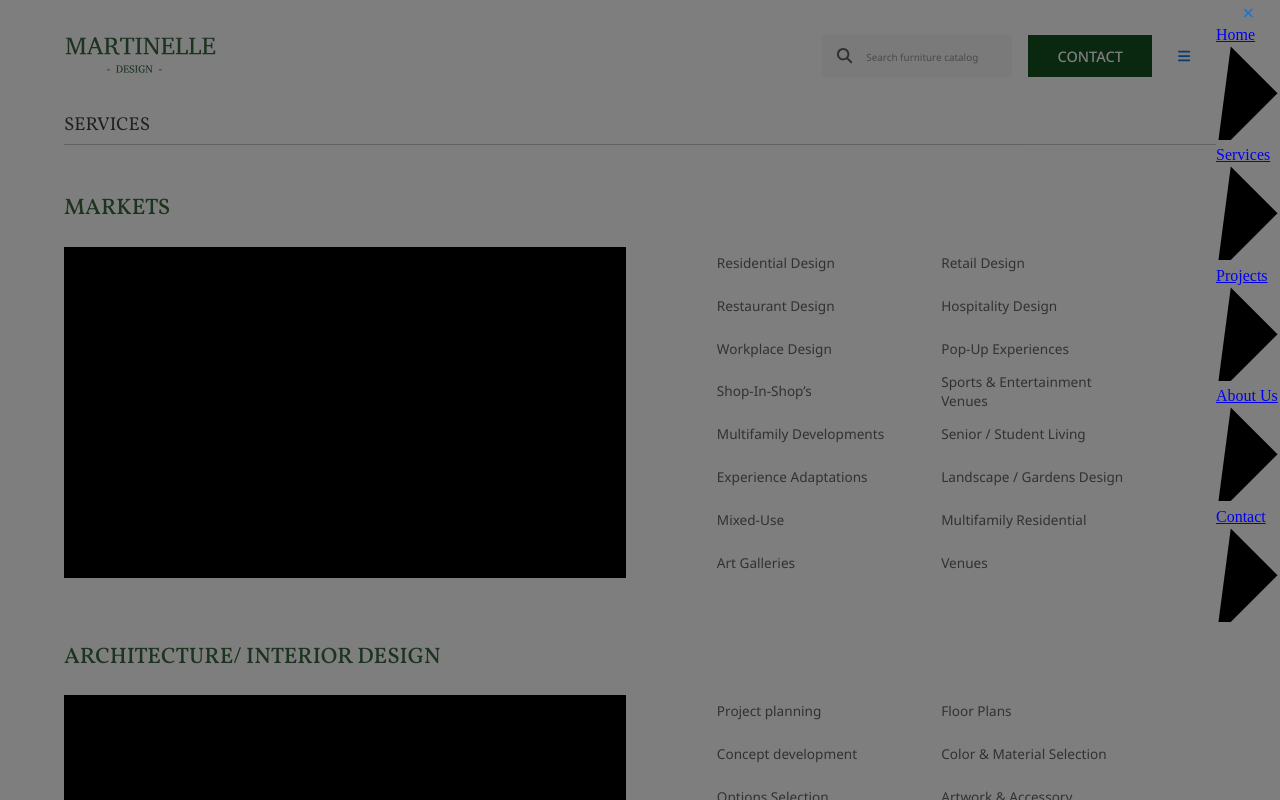
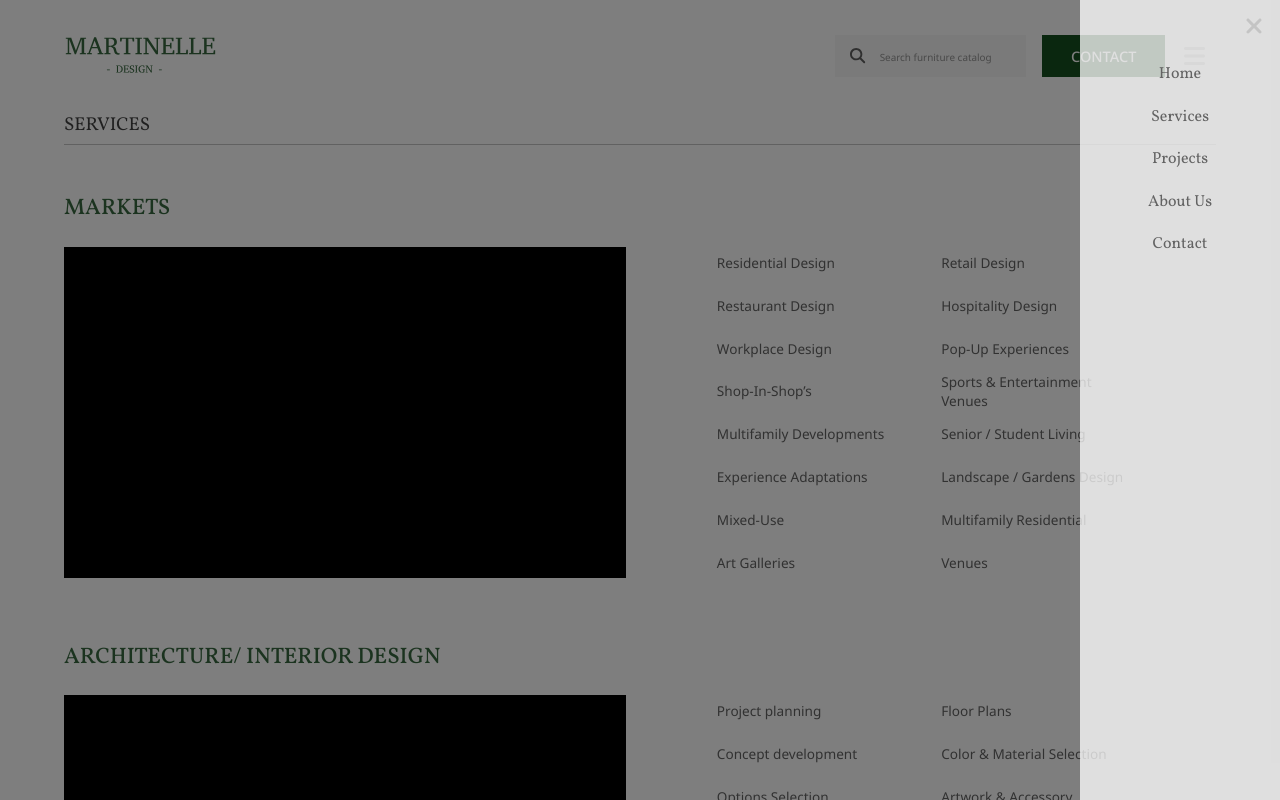
Before and after one commit to Martinelle-Design/Martinelle-Client-App, a React (Create React App) app: page /services in a window 1280 px wide. Both pictures are taken after a click on the button 1184 px from the left and 56 px from the top of the page. Shown: the top 800 px of the page. Built offline with nearby package versions, Linux system fonts and the light colour scheme.

Commit message:
added navbar sidebar drawer when toggle is cicked

```diff
--- a/src/utilities/generalNavbar/GeneralNavbar.tsx
+++ b/src/utilities/generalNavbar/GeneralNavbar.tsx
@@ -11,76 +11,7 @@ import useClickOutside from "../../hooks/use-click-outside";
 import Drawer from "../drawer/Drawer";
 import { pages } from "../secondaryNavbar/SecondaryNavbar";
 const namespace = "general-navbar";
-const NavLinks = ({
-  toggleDrawer,
-}: {
-  toggleDrawer?: (
-    open: boolean
-  ) => (event: React.KeyboardEvent | React.MouseEvent) => void;
-}) => {
-  return (
-    <div id={`${namespace}-links`}>
-      {pages.map((l) => (
-        <Link
-          key={l.name}
-          to={l.url}
-          onClick={(e) => {
-            //improve stability of link out
-            if (toggleDrawer) toggleDrawer(false)(e);
-          }}
-        >
-          {l.name}
-          <div className="link-animation-container"></div>
-          <svg viewBox="0 0 13 20">
-            <polyline points="0.5 19.5 3 19.5 12.5 10 3 0.5" />
-          </svg>
-        </Link>
-      ))}
-    </div>
-  );
-};
-const NavDrawer = () => {
-  const [open, setOpen] = useState(false);
-  const toggleDrawer =
-    (open: boolean) => (event: React.KeyboardEvent | React.MouseEvent) => {
-      if (
-        event.type === "keydown" &&
-        ((event as React.KeyboardEvent).key === "Tab" ||
-          (event as React.KeyboardEvent).key === "Shift")
-      ) {
-        return;
-      }
-      setOpen(open);
-    };
-  return (
-    <>
-      <Button
-        variant="text"
-        id={`${namespace}-open-drawer-button`}
-        aria-label="open-drawer"
-        onClick={toggleDrawer(true)}
-      >
-        <FontAwesomeIcon icon={faBars} />
-      </Button>
-      <Drawer
-        id={`${namespace}-drawer`}
-        anchor="right"
-        open={open}
-        onClose={(e) => toggleDrawer(false)(e)}
-      >
-        <Button
-          variant="text"
-          id={`${namespace}-close-drawer-button`}
-          aria-label="close-drawer"
-          onClick={toggleDrawer(false)}
-        >
-          <FontAwesomeIcon icon={faClose} />
-        </Button>
-        <NavLinks toggleDrawer={toggleDrawer} />
-      </Drawer>
-    </>
-  );
-};
+
 const searchFunc = (str: string) => {};
 const SearchBar = ({ navbarRef }: { navbarRef: HTMLElement | null }) => {
   const { textValue, onChange } = useDebouncedTextInput({
@@ -151,7 +82,72 @@ const SearchBar = ({ navbarRef }: { navbarRef: HTMLElement | null }) => {
     </div>
   );
 };
-
+const NavLinks = ({
+  toggleDrawer,
+}: {
+  toggleDrawer?: (
+    open: boolean
+  ) => (event: React.KeyboardEvent | React.MouseEvent) => void;
+}) => {
+  return (
+    <div id={`${namespace}-links`}>
+      {pages.map((l) => (
+        <Link
+          key={l.name}
+          to={l.url}
+          onClick={(e) => {
+            //improve stability of link out
+            if (toggleDrawer) toggleDrawer(false)(e);
+          }}
+        >
+          {l.name}
+        </Link>
+      ))}
+    </div>
+  );
+};
+const NavDrawer = () => {
+  const [open, setOpen] = useState(false);
+  const toggleDrawer =
+    (open: boolean) => (event: React.KeyboardEvent | React.MouseEvent) => {
+      if (
+        event.type === "keydown" &&
+        ((event as React.KeyboardEvent).key === "Tab" ||
+          (event as React.KeyboardEvent).key === "Shift")
+      ) {
+        return;
+      }
+      setOpen(open);
+    };
+  return (
+    <>
+      <Button
+        variant="text"
+        id={`${namespace}-open-drawer-button`}
+        aria-label="open-drawer"
+        onClick={toggleDrawer(true)}
+      >
+        <FontAwesomeIcon icon={faBars} />
+      </Button>
+      <Drawer
+        id={`${namespace}-drawer`}
+        anchor="right"
+        open={open}
+        onClose={(e) => toggleDrawer(false)(e)}
+      >
+        <Button
+          variant="text"
+          id={`${namespace}-close-drawer-button`}
+          aria-label="close-drawer"
+          onClick={toggleDrawer(false)}
+        >
+          <FontAwesomeIcon icon={faClose} />
+        </Button>
+        <NavLinks toggleDrawer={toggleDrawer} />
+      </Drawer>
+    </>
+  );
+};
 const GeneralNavBar = ({ toggleBtn }: { toggleBtn?: boolean }) => {
   const navbarRef = useRef<null | HTMLElement>(null);
   const [mounted, setMounted] = useState(false);
--- a/src/utilities/generalNavbar/_generalNavbar.scss
+++ b/src/utilities/generalNavbar/_generalNavbar.scss
@@ -1,3 +1,4 @@
+@use "sass:math";
 $namespace: "general-navbar";
 .#{$namespace} {
   //position: fixed;
@@ -77,3 +78,51 @@ $namespace: "general-navbar";
     font-size: 0.73em;
   }
 }
+##{$namespace}-open-drawer-button {
+  display: flex;
+  justify-content: center;
+  align-items: center;
+  color: $gray;
+  height: $navbar-height * 0.38;
+  font-size: 1.5rem;
+  aspect-ratio: 1/1;
+  min-width: unset;
+  margin-left: 0.5rem;
+}
+##{$namespace}-close-drawer-button {
+  @extend ##{$namespace}-open-drawer-button;
+  font-size: 1.5rem;
+  height: 2.2em;
+  //width: auto;
+  width: 2.2em;
+}
+##{$namespace}-drawer {
+  .MuiPaper-root {
+    align-items: end;
+    align-items: flex-end;
+    box-sizing: border-box;
+    background-color: rgba(255, 255, 255, 0.75);
+  }
+  ##{$namespace}-links {
+    display: flex;
+    flex-direction: column;
+    justify-content: unset;
+    align-items: center;
+    flex-grow: unset;
+    height: auto;
+    box-sizing: border-box;
+    min-width: 200px;
+    a,
+    button {
+      font-size: math.div($navbar-height, 7);
+      display: flex;
+      justify-content: center;
+      align-items: center;
+      text-decoration: none;
+      color: $fontColor;
+      font-family: "Vollkorn", "Segoe UI", Tahoma, Geneva, Verdana, sans-serif;
+      box-sizing: border-box;
+      min-height: $navbar-height * 0.38;
+    }
+  }
+}
--- a/src/utilities/generalNavbar/_generalNavbarBreakpoints.scss
+++ b/src/utilities/generalNavbar/_generalNavbarBreakpoints.scss
@@ -1,4 +1,17 @@
 @use "sass:math";
+@mixin scale-drawer-to-navbar($navbarHeight: $navbar-height) {
+  $namespace: "general-navbar";
+  ##{$namespace}-open-drawer-button {
+    height: $navbarHeight * 0.38;
+    font-size: math.div($navbarHeight, 7) * 1.5;
+    margin-left: math.div($navbarHeight, 7) * 0.5;
+  }
+  ##{$namespace}-close-drawer-button {
+    font-size: 1.5rem;
+    height: 2.2em;
+    width: 2.2em;
+  }
+}
 @mixin general-navbar-md {
   $namespace: "general-navbar";
   .#{$namespace} {
@@ -30,6 +43,7 @@
       font-size: 0.73em;
     }
   }
+  @include scale-drawer-to-navbar($medium-navbar-height);
 }
 
 @mixin general-navbar-sm {
@@ -138,6 +152,7 @@
       background-color: $white;
     }
   }
+  @include scale-drawer-to-navbar($small-navbar-height);
 }
 @mixin general-navbar-hover {
   $namespace: "general-navbar";
@@ -146,4 +161,29 @@
       @include action-btn-hover-styles;
     }
   }
+  ##{$namespace}-drawer {
+    ##{$namespace}-links {
+      a,
+      button {
+        position: relative;
+        &::before {
+          position: absolute;
+          bottom: 0.2em;
+          left: 0;
+          content: "";
+          width: 0%;
+          height: 1px;
+          background-color: $dark-green;
+          transition: all 0.3s ease-out;
+          z-index: 1;
+        }
+        &:hover {
+          color: $dark-green;
+          &::before {
+            width: 100%;
+          }
+        }
+      }
+    }
+  }
 }
```
